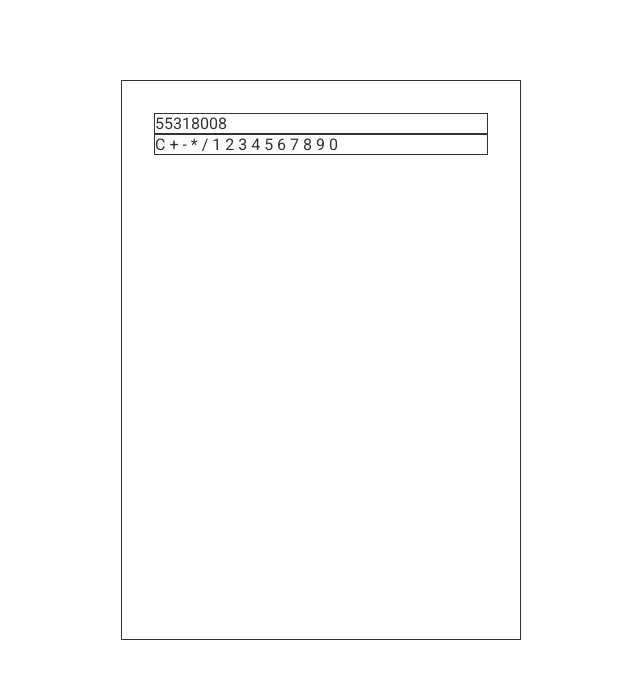
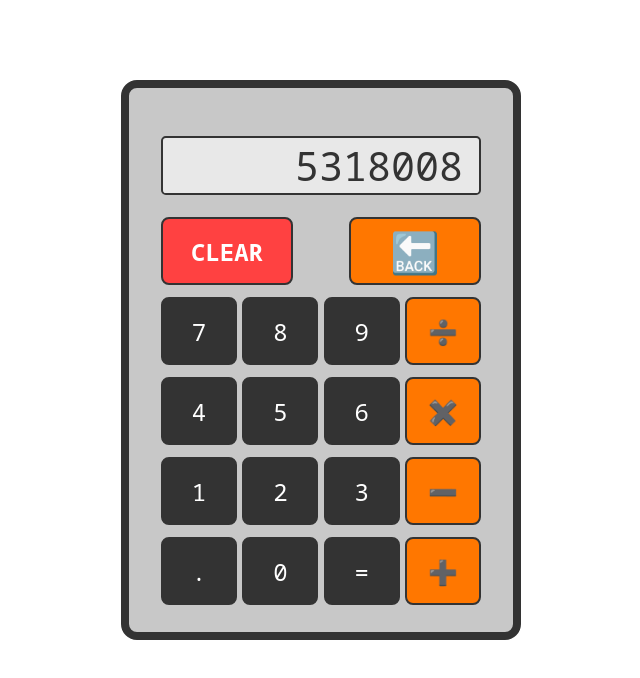
Before and after one commit to elliottfeltham/odin-calculator, a plain HTML site: page index.html in a window 1280 px wide. Shown: the whole page, without its empty margins (319-959 px from the left). Drawn offline with Linux system fonts and the light colour scheme.

Commit message:
Add styling for calculator

```diff
--- a/index.html
+++ b/index.html
@@ -13,23 +13,36 @@
 </head>
 <body>
     <div class="container">
-        <div class="screen">55318008</div>
+        <div class="screen">5318008</div>
         <div class="buttons-grid">
-            <button class="clear">C</button>
-            <button class="add">+</button>
-            <button class="subtract">-</button>
-            <button class="multiply">*</button>
-            <button class="divide">/</button>
-            <button class="one">1</button>
-            <button class="two">2</button>
-            <button class="three">3</button>
-            <button class="four">4</button>
-            <button class="five">5</button>
-            <button class="six">6</button>
-            <button class="seven">7</button>
-            <button class="eight">8</button>
-            <button class="nine">9</button>
-            <button class="zero">0</button>
+            <div class="row row-1">
+                <button class="clear">CLEAR</button>
+                <button class="delete">🔙</button>
+            </div>
+            <div class="row row-2">
+                <button class="seven">7</button>
+                <button class="eight">8</button>
+                <button class="nine">9</button>
+                <button class="divide">➗</button>
+            </div>
+            <div class="row row-3">
+                <button class="four">4</button>
+                <button class="five">5</button>
+                <button class="six">6</button>
+                <button class="multiply">✖️</button>
+            </div>
+            <div class="row row-4">
+                <button class="one">1</button>
+                <button class="two">2</button>
+                <button class="three">3</button>
+                <button class="subtract">➖</button>
+            </div>
+            <div class="row row-5">
+                <button class="decimal">.</button>
+                <button class="zero">0</button>
+                <button class="equal">=</button>
+                <button class="add">➕</button>
+            </div>
         </div>
     </div>
 </body>
--- a/styles.css
+++ b/styles.css
@@ -3,9 +3,10 @@
 :root {
     --primary-color: #333;
     --secondary-color: #fff;
+    --screen-color: #e8e8e8;
     --accent-color: #ff7700;
     --secondary-accent-color: #ff4141;
-    --spacing-unit: 1rem;
+    --background-color: #C8C8C8
 }
 
 /* Normalize */
@@ -19,12 +20,13 @@
 html {
     font-size: 16px;
     height: 100%;
+    width: 100%;
 }
 
 body {
-    font-family: "Roboto", sans-serif;
+    font-family: "Noto Sans Mono", sans-serif;
     font-size: 1rem;
-    color: #333;
+    color: var(--primary-color);
     display: flex;
     justify-content: center;
     align-items: center;
@@ -33,10 +35,18 @@ body {
 button {
     all: unset;
     cursor: pointer;
+    font-size: 1.5rem;
+    border: 2px solid var(--primary-color);
+    border-radius: 0.5rem;
+    height: 4rem;
+    width: 4.5rem;
+    text-align: center;
+    background-color: var(--primary-color);
+    color: var(--secondary-color)
 }
 
 div {
-    border: 1px solid #333;
+    border-radius: 1rem;
 }
 
 /* Calculator Styles */
@@ -46,10 +56,65 @@ div {
     width: 25rem;
     margin: 5rem;
     padding: 2rem;
+    border: 0.5rem solid var(--primary-color);
     display: flex;
     flex-direction: column;
+    justify-content: flex-start;
+    align-items: center;
+    background-color: var(--background-color);
+}
+
+.screen {
+    border: 2px solid var(--primary-color);
+    border-radius: 0.3rem;
+    font-size: 2.5rem;
+    margin: 1rem;
+    padding: 0 1rem;
+    height: 5rem;
+    width: 20rem;
+    text-align: right;
+    background-color: var(--screen-color);
+    color: var(--primary-color);
 }
 
 .button-grid {
+    display: flex;
+    justify-content: center;
+    flex-direction: column;
+    margin-top: 5rem;
+    padding: 2rem;
+}
 
+.row {
+    display: flex;
+    justify-content: space-between;
+    align-items: center;
+    margin: 0;
+    height: 5rem;
+    width: 20rem;
 }
+
+.row-1 button {
+    width: 8rem;
+    font-weight: bold;
+}
+
+.add,
+.subtract,
+.multiply,
+.divide,
+.delete {
+    background-color: var(--accent-color);
+    color: var(--secondary-color)
+}
+
+
+.clear {
+    background-color: var(--secondary-accent-color);
+    color: var(--secondary-color);
+    font-size: 1.5rem;
+}
+
+.delete {
+    font-size: 2.5rem;
+}
```
